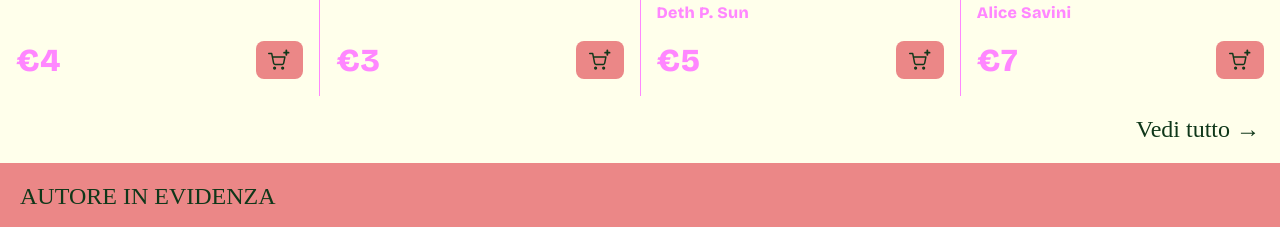
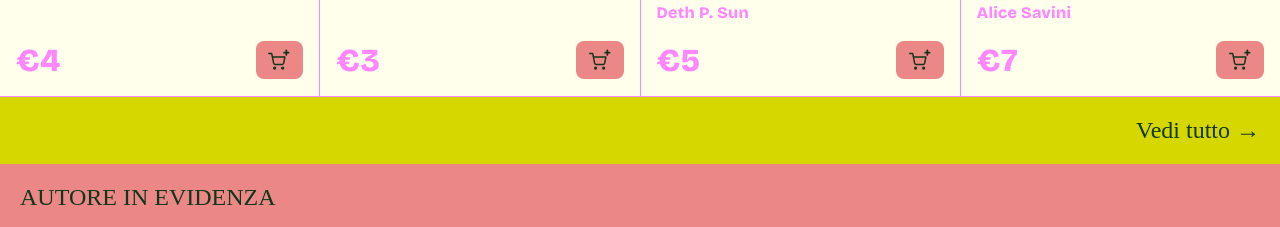
Before and after one commit to Enderlord01/HanamiPress, a plain HTML site: page index.html in a window 1280 px wide. Shown: the part 1730-1957 px from the top of the page. Drawn offline with nearby package versions, Linux system fonts and the light colour scheme; a web font is replaced by a local one.

Commit message:
Update style.css

```diff
--- a/style.css
+++ b/style.css
@@ -337,9 +337,9 @@ img {
 /* View All Link — stessa altezza e carattere di .products-header, ma minuscolo con l'iniziale maiuscola */
 .products-footer {
   padding: 1.25rem;
-  border-top: none;
+  border-top: 1px solid var(--pink);
   text-align: right;
-  background-color: #ffffeb;
+  background-color: var(--yellow);
   font-family: Dela Gothic One;
   font-size: 1.5rem; /* = .product-name */
   font-weight: 100;
```
